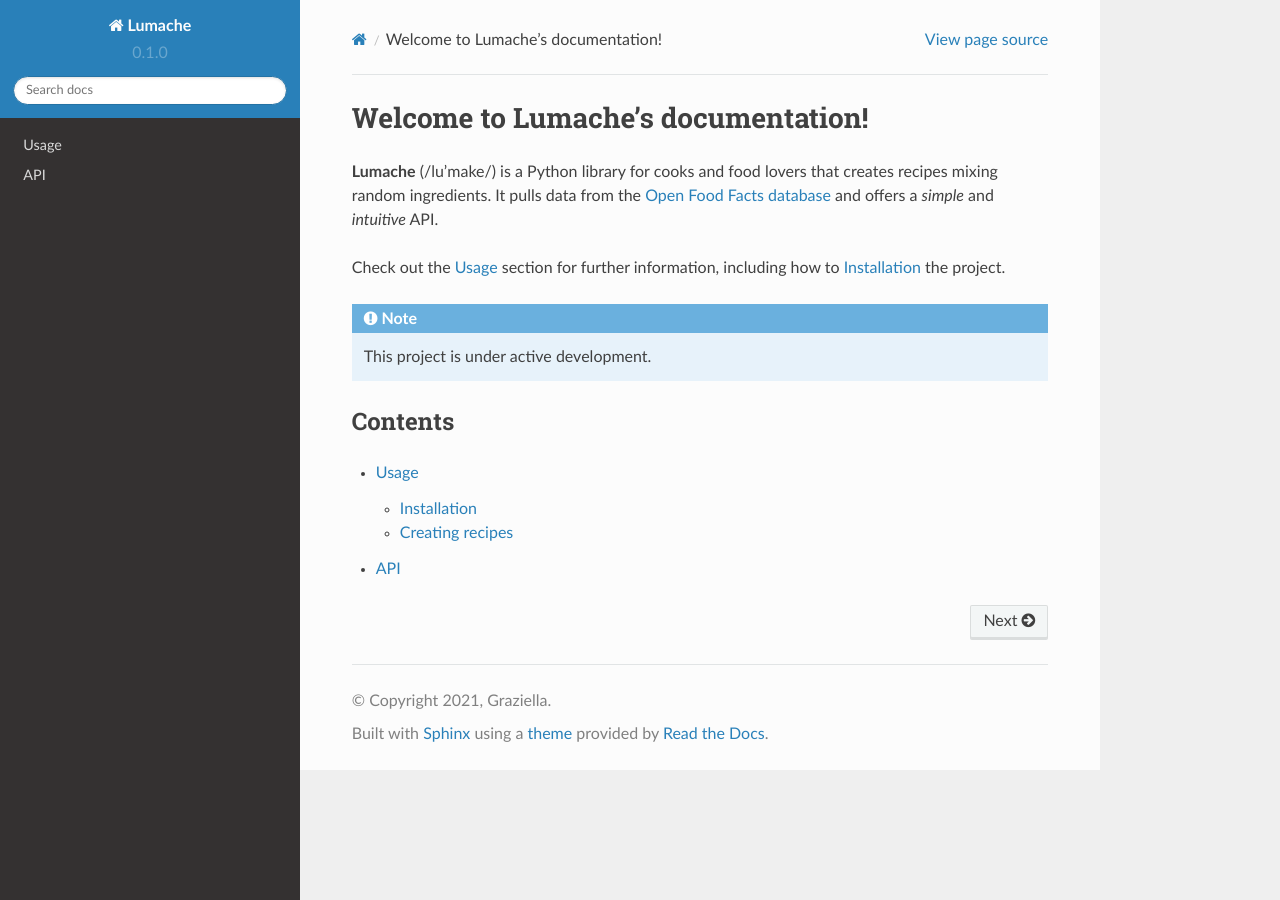
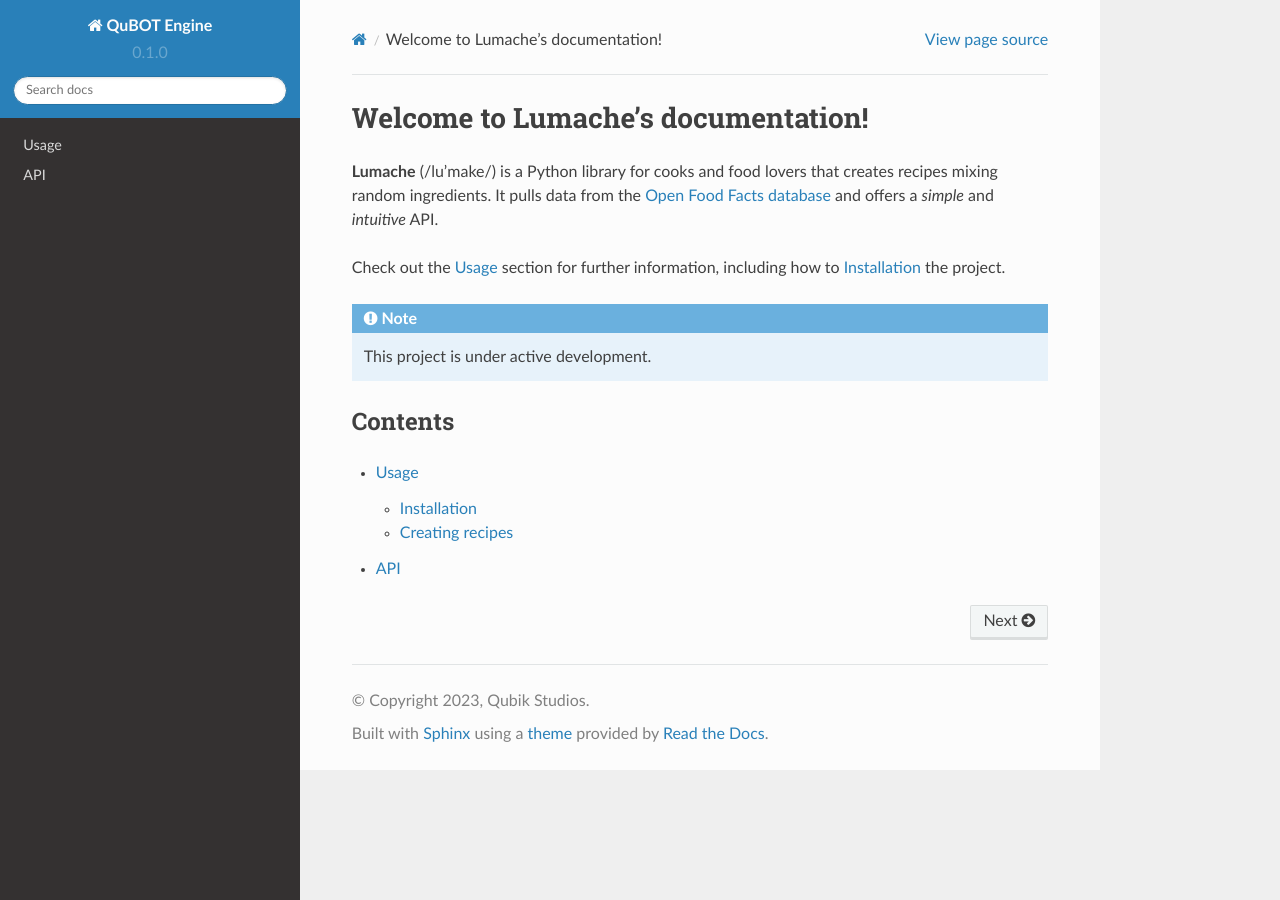
Before and after one commit to Qubik-Studios/QuBOT-Docs, a Sphinx documentation site: the page built from docs/source/index.rst, in a window 1280 px wide. Built offline with Sphinx 7.4.7 and the Read the Docs theme 2.0.0, drawn with Linux system fonts in a browser that asks for light colours.

Commit message:
Update conf.py

```diff
--- a/docs/source/conf.py
+++ b/docs/source/conf.py
@@ -2,9 +2,9 @@
 
 # -- Project information
 
-project = 'Lumache'
-copyright = '2021, Graziella'
-author = 'Graziella'
+project = 'QuBOT Engine'
+copyright = '2023, Qubik Studios'
+author = 'Qubik Studios'
 
 release = '0.1'
 version = '0.1.0'
```
